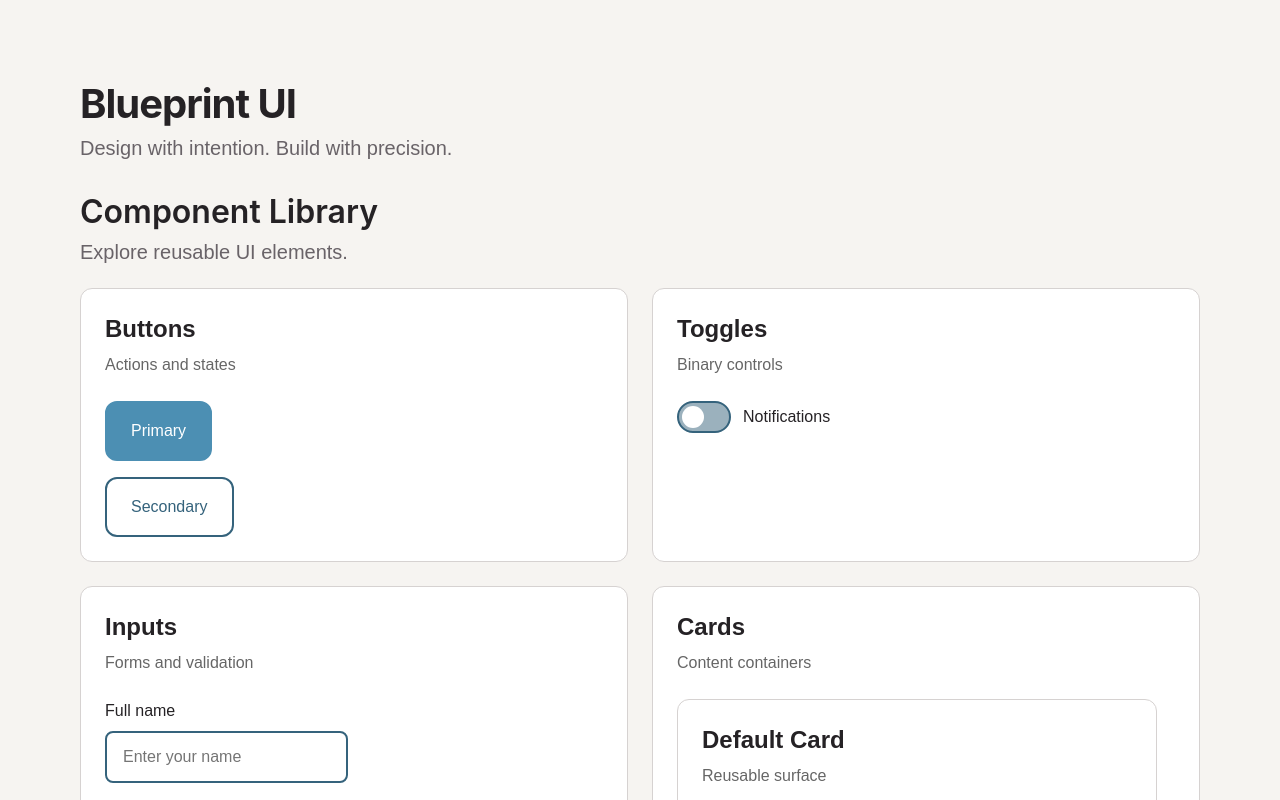
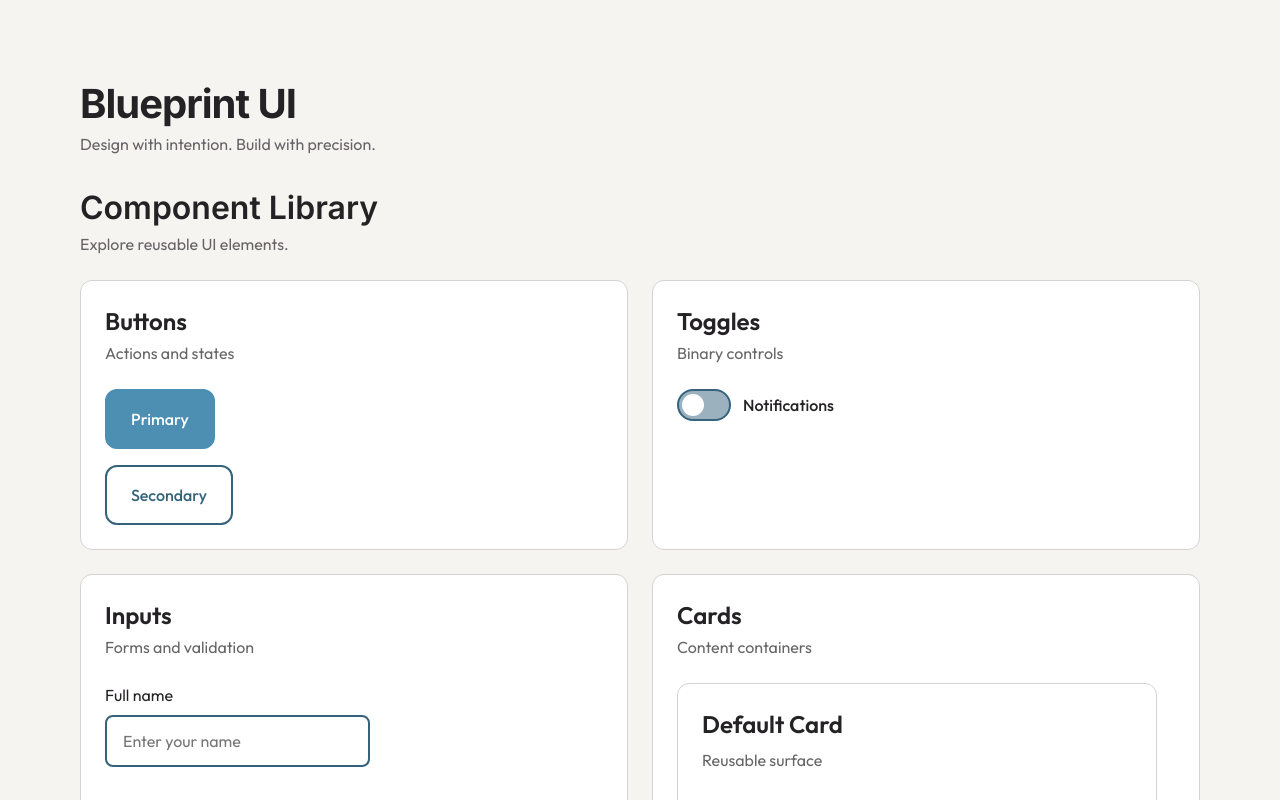
Before and after one commit to antoniodx/blueprint-ui, a React (Vite) app: page / in a window 1280 px wide. Shown: the top 800 px of the page. Built offline with nearby package versions, Linux system fonts and the light colour scheme.

Commit message:
Document Blueprint UI and clean up styles

```diff
--- a/src/components/ComponentSection.css
+++ b/src/components/ComponentSection.css
@@ -14,7 +14,7 @@
 .component-section-header {
   display: flex;
   flex-direction: column;
-  gap: var(--space-2);
+  gap: var(--space-1);
 }
 
 .component-section-header h3,
--- a/src/index.css
+++ b/src/index.css
@@ -1,14 +1,14 @@
 
 
+@import url('https://fonts.googleapis.com/css2?family=Inter:wght@400;500;600;700&family=Outfit:wght@400;500;600&display=swap');
 
 
 :root {
 
- @import url('https://fonts.googleapis.com/css2?family=Inter:wght@400;500;600;700&family=Outfit:wght@400;500;600&display=swap');
+  /* Font families */
+   --font-heading: 'Inter', sans-serif;
+   --font-body: 'Outfit', sans-serif;
 
-  /* Font families */
-  --font-heading: 'Inter', sans-serif;
-  --font-body: 'Outfit', sans-serif;
 
   /* Desktop typography */
   --text-h1: 40px;
@@ -129,6 +129,9 @@ p {
   font-family: var(--font-body);
   font-size: var(--text-body);
   line-height: var(--line-body);
+  font-weight: 400;
+  color: var(--color-text-muted);
+  margin: 0;
 }
 
 .caption {
@@ -223,93 +226,26 @@ h3 {
 }
 
 
-p {
-  font-size: 20px;
-  color: #696368;
-  margin: 20px 0 32px;
-}
-
-.button-group {
-  display: flex;
-  gap: 12px;
-  flex-wrap: wrap;
-}
-
-.component-stack {
-  display: flex;
-  flex-direction: column;
-  gap: var(--space-6);
-}
-
-.component-divider {
-  width: 100%;
-  border: 0;
-  border-top: 1px solid #D6D2D1;
-  margin: 16px 0;
-}
-
-.notification-group {
-  display: flex;
-  flex-direction: column;
-  align-items: flex-start;
-  gap: 8px;
-}
-
-.notification-group p {
-  margin: 0;
-}
 
 
 
-.card-showcase {
+
+
+
+
+
+
+
+
+
+
+
+
+.app-header,
+.component-dashboard-header {
   display: flex;
   flex-direction: column;
-  gap: var(--space-6);
-  width: 100%;
-  margin-top: var(--space-12);
-}
-
-.showcase-header {
-  display: flex;
-  flex-direction: column;
-  gap: var(--space-2);
-}
-
-.showcase-header h2,
-.showcase-header p {
-  margin: 0;
-}
-
-.showcase-header h2 {
-  font-family: var(--font-heading);
-  font-size: var(--text-h2);
-  line-height: var(--line-h2);
-  font-weight: 600;
-}
-
-
-.card-showcase-grid {
-  display: grid;
-  grid-template-columns: repeat(3, minmax(0, 1fr));
-  gap: var(--space-4);
-}
-
-.card-showcase-grid .bp-card {
-  max-width: none;
-  min-width: 0;
-}
-
-@media (max-width: 900px) {
-  .card-showcase-grid {
-    grid-template-columns: 1fr;
-  }
-}
-
-
-.app-header {
-  display: flex;
-  flex-direction: column;
-  gap: var(--space-2);
+  gap: var(--space-1);
 }
 
 .app-header p {
@@ -324,11 +260,6 @@ p {
   margin-top: var(--space-8);
 }
 
-.component-dashboard-header {
-  display: flex;
-  flex-direction: column;
-  gap: var(--space-2);
-}
 
 .component-dashboard-header h2,
 .component-dashboard-header p {
```
Also changed, not shown: 1 other file (tests, documents, lock files or other folders).
